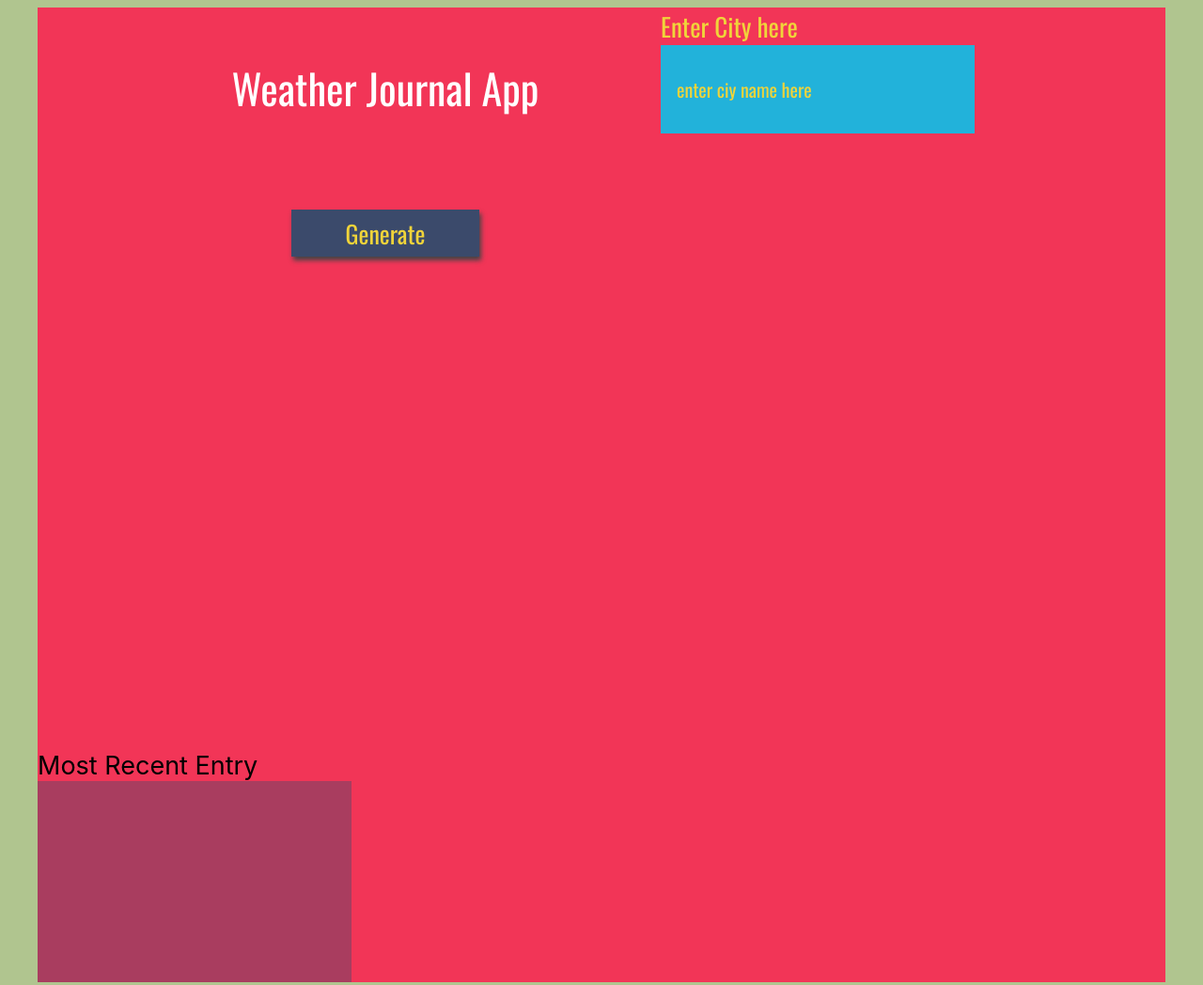
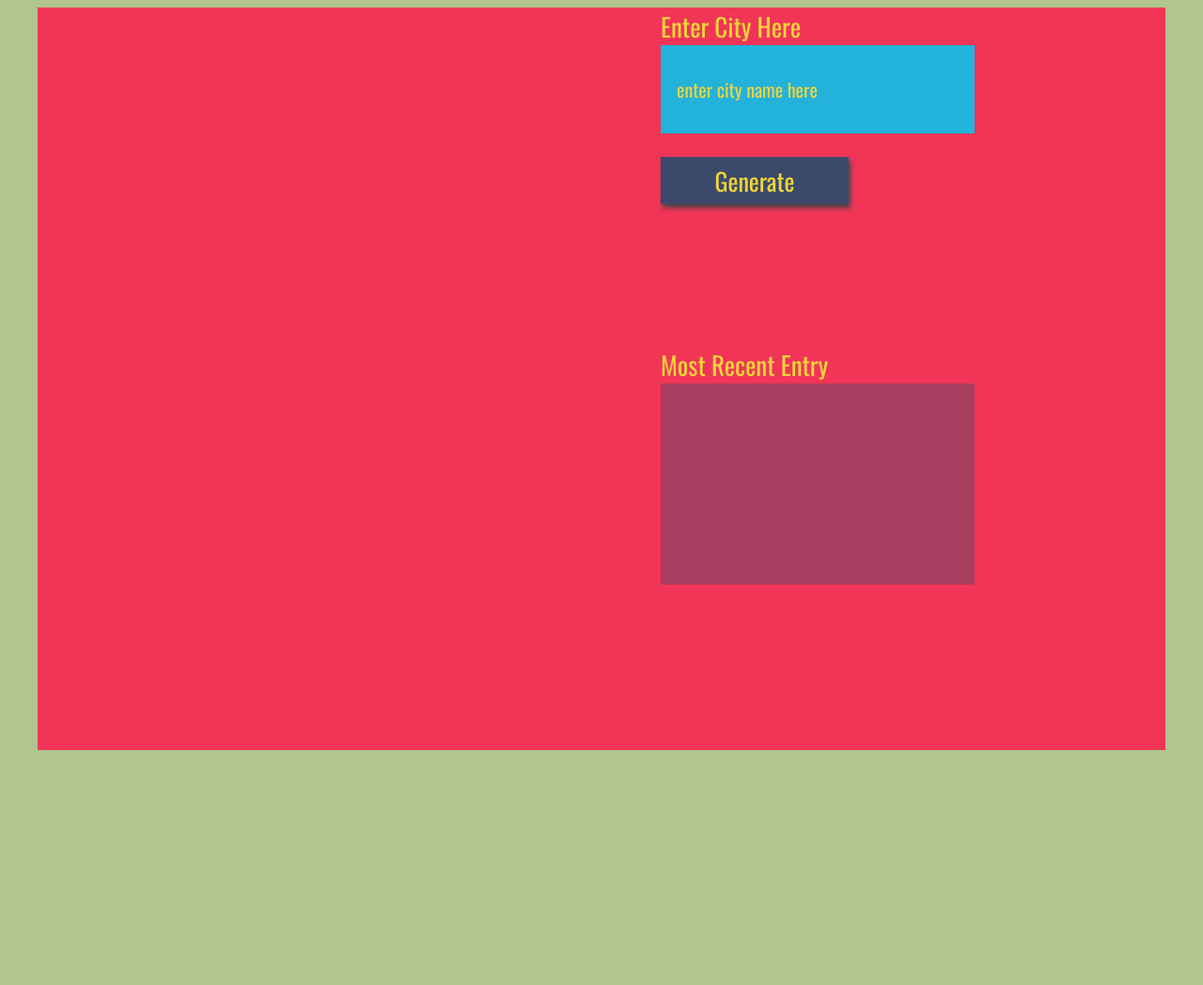
Before and after one commit to JanaBobulis/Travel-App, a website built with webpack: page src/client/views/index.html in a window 1280 px wide. Shown: the whole page at 94% size. After the commit the page ends 806 px from the top, so only its background shows below. Built offline with nearby package versions, Linux system fonts and the light colour scheme; a web font is replaced by a local one.

```diff
--- a/src/client/views/index.html
+++ b/src/client/views/index.html
@@ -10,12 +10,10 @@
 <div id = "section">
   <div id = "app">
   <div class ="holder headline">
-    Weather Journal App
   </div>
   <div class ="holder city">
-    <label for="city">Enter City here</label>
-    <input type="text" id="city" placeholder="enter ciy name here">
-  </div>
+    <label for="city">Enter City Here</label>
+   <input type="text" id="city" placeholder="enter city name here">
     <button id="generate" type = "submit"> Generate </button>
   </div>
   <div class ="response">
```
